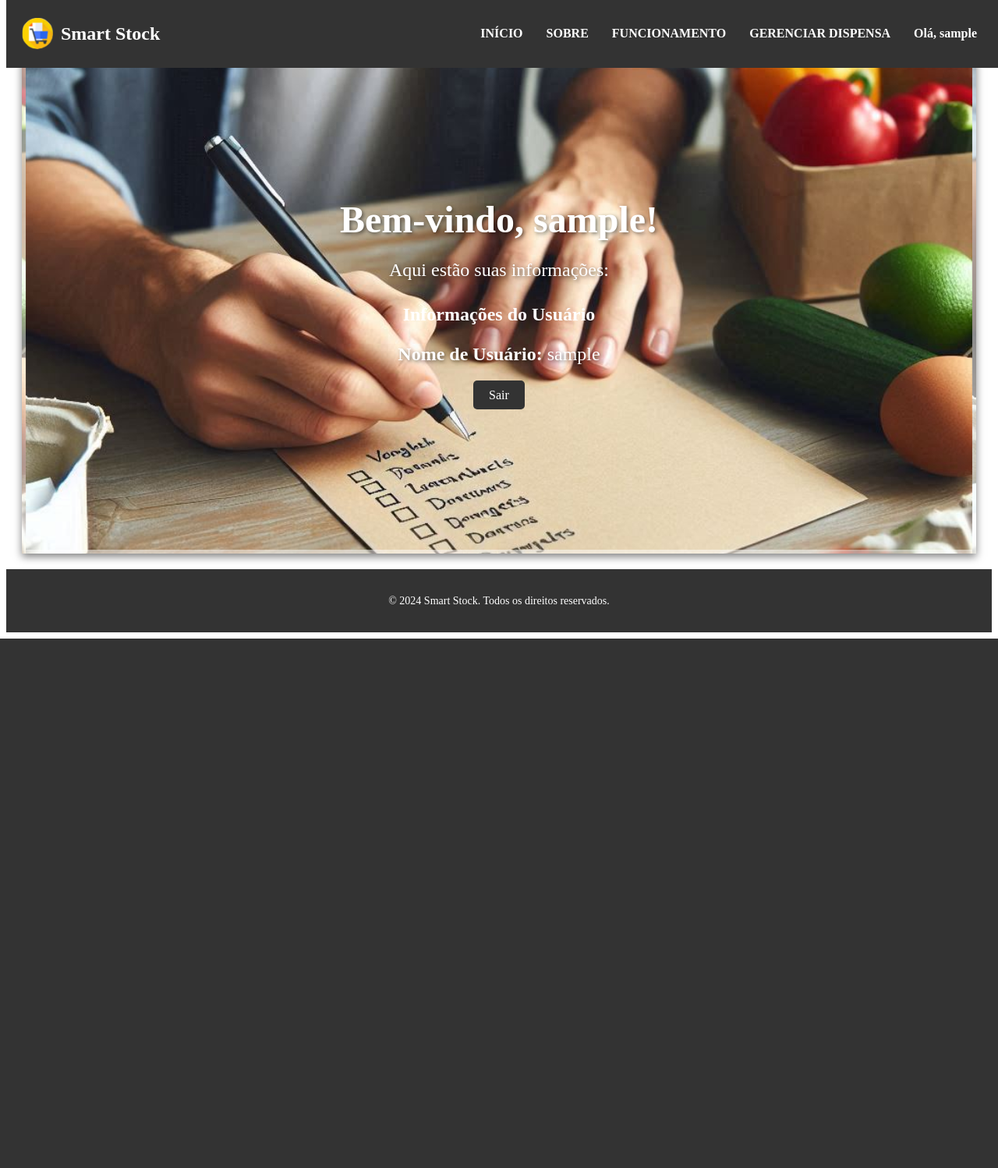
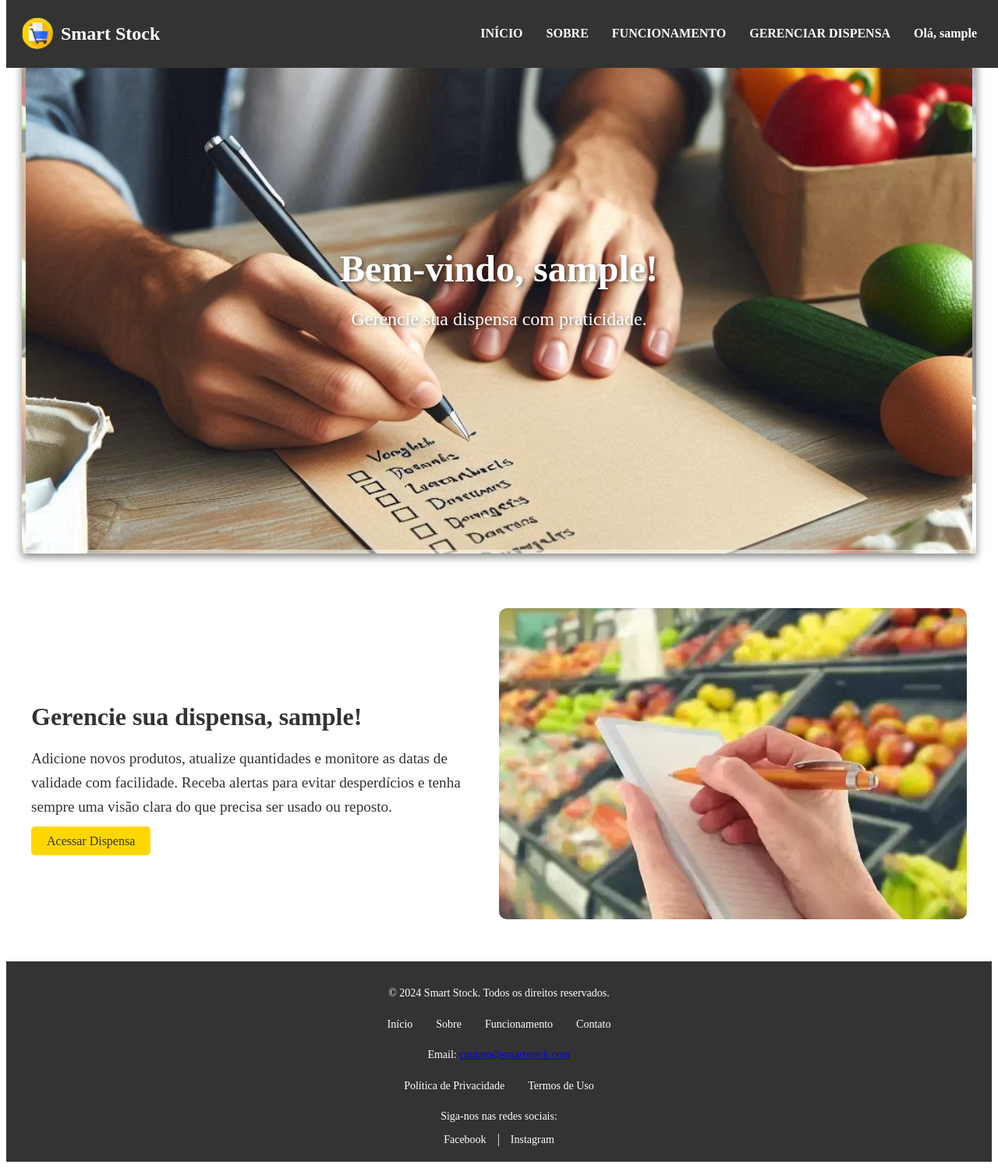
Before and after one commit to portellafelipe/projeto-crud, a PHP site: page /clone.php in a window 1280 px wide. Shown: the whole page at 78% size. Before the commit the page ends 819 px from the top, so only its background shows below. Run offline with PHP 8.4, Linux system fonts and the light colour scheme; the visitor is signed in with stand-in values (Sample User, id 1).

Commit message:
alteraçao estoque

```diff
--- a/acessaLogin.php
+++ b/acessaLogin.php
@@ -22,7 +22,7 @@ if (isset($_POST['email']) && isset($_POST['senha'])) {
             // Verifica a senha informada
             if (password_verify($senha, $row['senha'])) {
                 // Login bem-sucedido
-                $_SESSION['ID_Pessoa'] = $row['id'];
+                $_SESSION['ID_Pessoa'] = $row['ID_Pessoa'];
                 $_SESSION['nome'] = $row['usuario'];
 
                 header("Location: clone.php");
--- a/clone.php
+++ b/clone.php
@@ -13,7 +13,7 @@ if (!isset($_SESSION['nome'])) {
 <head>
     <meta charset="UTF-8">
     <meta name="viewport" content="width=device-width, initial-scale=1.0">
-    <title>Painel do Usuário</title>
+    <title>Smart Stock</title>
     <link rel="icon" href="logo.png" type="image/png">
     <link rel="stylesheet" href="estilo.css">
 </head>
@@ -43,19 +43,43 @@ if (!isset($_SESSION['nome'])) {
 <section class="hero">
     <div class="container">
         <h1>Bem-vindo, <?php echo htmlspecialchars($_SESSION['nome']); ?>!</h1>
-        <p>Aqui estão suas informações:</p>
+        <p>Gerencie sua dispensa com praticidade.</p>
+    </div>
+</section>
 
-        <h2>Informações do Usuário</h2>
-        <p><strong>Nome de Usuário:</strong> <?php echo htmlspecialchars($_SESSION['nome']); ?></p>
-        <!-- Adicione mais informações aqui, como email, etc. -->
 
-        <a href="logout.php" class="btn">Sair</a>
+<section id="gerenciar-dispensa">
+    <div class="container gerenciar-container">
+        <div class="gerenciar-texto">
+            <h2>Gerencie sua dispensa, <?php echo htmlspecialchars($_SESSION['nome']); ?>!</h2>
+            <p>Adicione novos produtos, atualize quantidades e monitore as datas de validade com facilidade. Receba alertas para evitar desperdícios e tenha sempre uma visão clara do que precisa ser usado ou reposto.</p>
+            <a href="estoque.php" class="btn">Acessar Dispensa</a>
+        </div>
+        <div class="gerenciar-imagem">
+            <img src="lista.webp" alt="Dispensa">
+        </div>
     </div>
 </section>
 
 <footer>
     <div class="container">
         <p>&copy; 2024 Smart Stock. Todos os direitos reservados.</p>
+        <ul>
+            <li><a href="index.php">Início</a></li>
+            <li><a href="sobre.php">Sobre</a></li>
+            <li><a href="funcionamento.php">Funcionamento</a></li>
+            <li><a href="contato.php">Contato</a></li>
+        </ul>
+        <p>Email: <a href="mailto:contato@smartstock.com">contato@smartstock.com</a></p>
+        <ul>
+            <li><a href="politica-privacidade.php">Política de Privacidade</a></li>
+            <li><a href="termos-uso.php">Termos de Uso</a></li>
+        </ul>
+        <div class="social-links">
+            <p>Siga-nos nas redes sociais:</p>
+            <a href="https://facebook.com" target="_blank">Facebook</a> |
+            <a href="https://instagram.com" target="_blank">Instagram</a>
+        </div>
     </div>
 </footer>
 
```
Also changed, not shown: estoque.php (+65 -39 lines), favoritos.php (added, +20 -0 lines), logout.png (added).
